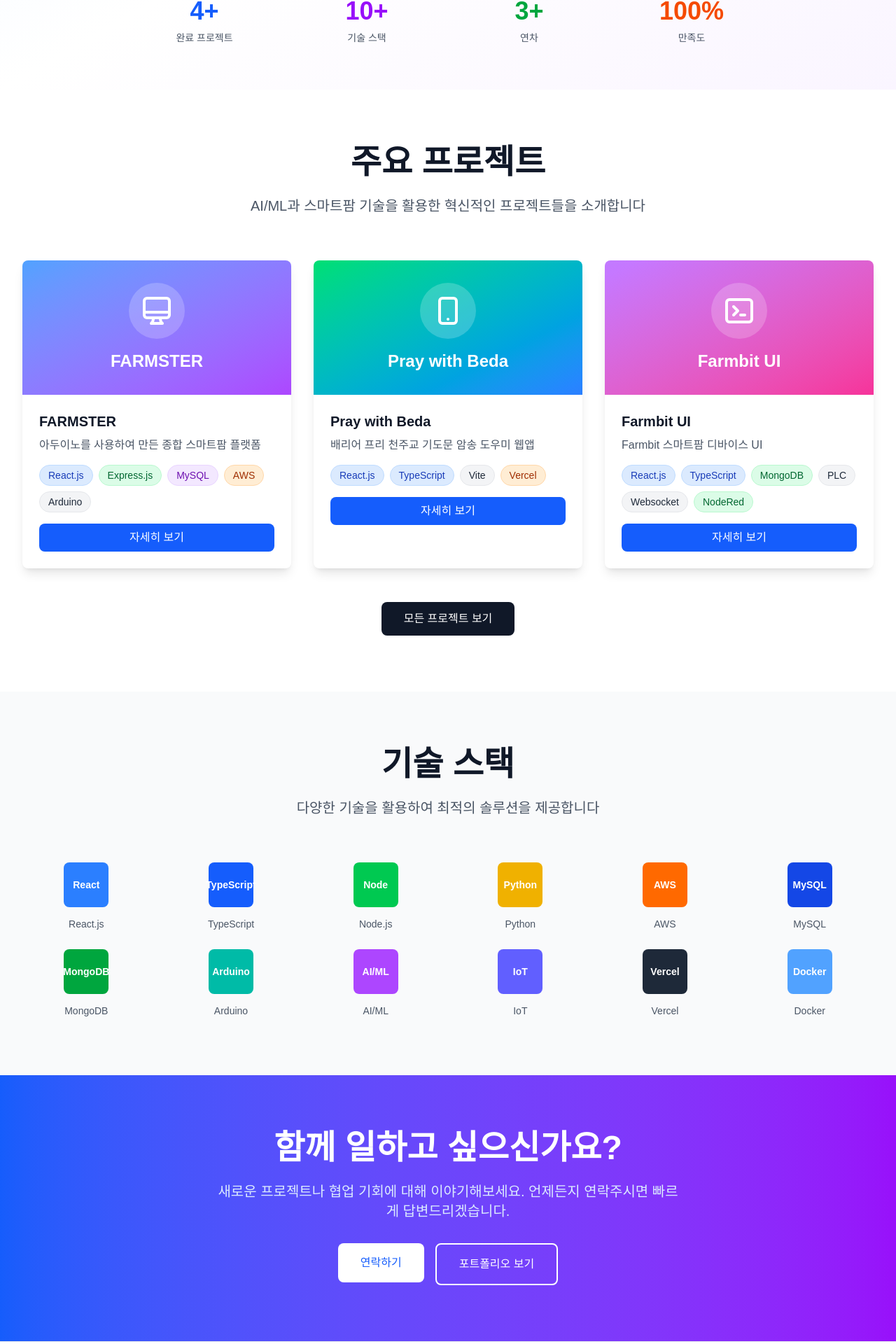
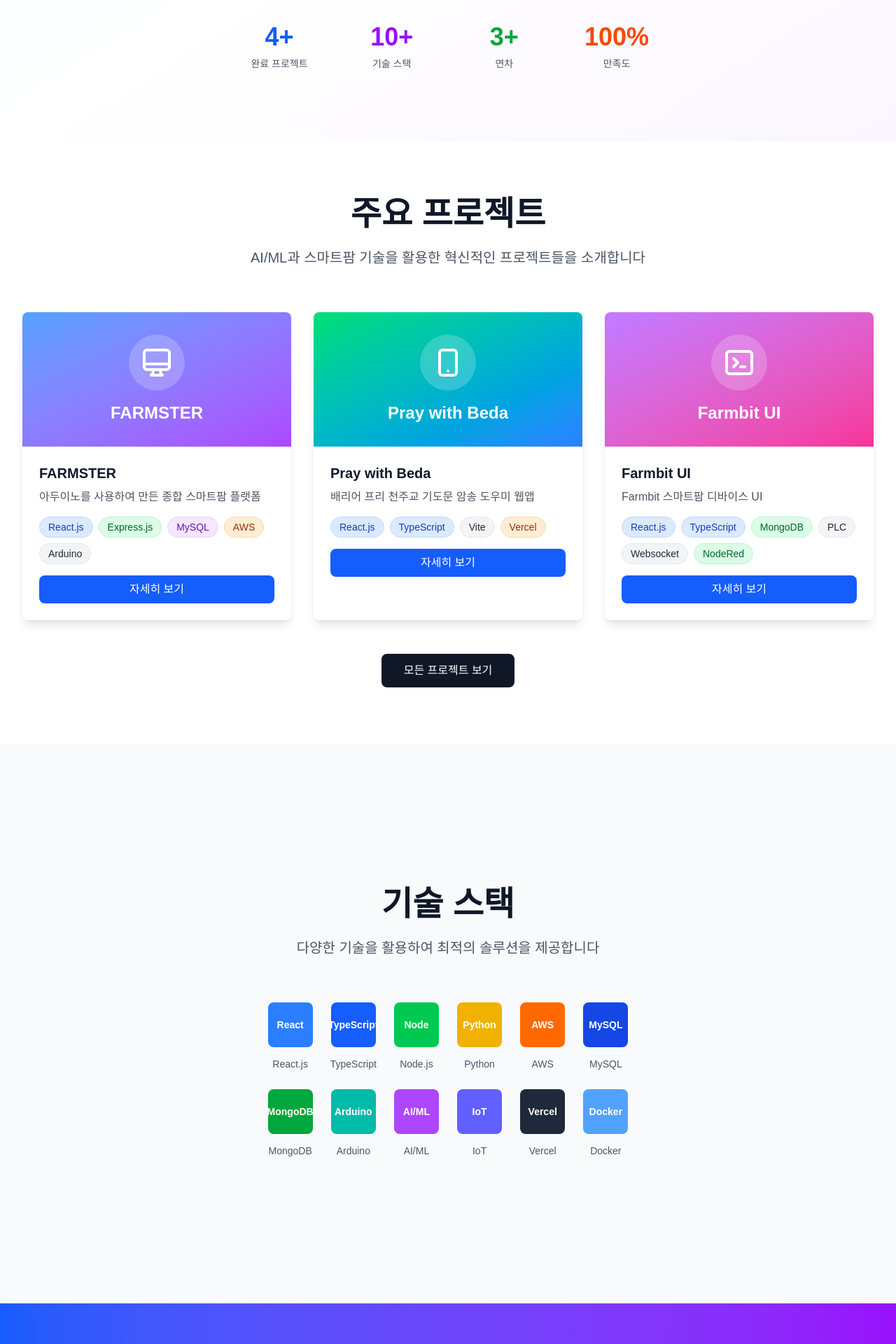
Before and after one commit to ej-rarus/leeeunjae.com, a Next.js app: page / in a window 1280 px wide. Shown: the part 598-2518 px from the top of the page at 70% size. Built offline with nearby package versions, Linux system fonts and the light colour scheme.

Commit message:
v0.1.2 홈 페이지 레이아웃 개선: ScrollSnapContainer 컴포넌트를 추가하고, 각 섹션에 min-h-screen 클래스를 적용하여 스크롤 스냅 효과를 구현함. 사용자 경험을 향상시키기 위한 디자인 조정.

```diff
--- a/app/page.tsx
+++ b/app/page.tsx
@@ -4,6 +4,7 @@ import type { Metadata } from "next";
 import { projects } from "@/data/projects";
 import ProjectCard from "@/components/shared/ProjectCard";
 import { PortfolioIcon, MobileAppIcon, ApiIcon } from "@/components/shared/ProjectIcons";
+import ScrollSnapContainer from "@/components/shared/ScrollSnapContainer";
 
 export const metadata: Metadata = {
   title: "이은재 닷컴",
@@ -33,11 +34,11 @@ export default function Home() {
   const featuredProjects = projects.slice(0, 3); // 상위 3개 프로젝트만 표시
 
   return (
-    <div className="min-h-screen bg-gray-50 dark:bg-gray-800">
+    <ScrollSnapContainer>
       <Nav />
 
       {/* Hero Section */}
-      <section className="pt-20 pb-16 bg-gradient-to-br from-blue-50 via-white to-purple-50 dark:from-gray-900 dark:via-gray-800 dark:to-gray-900">
+      <section className="min-h-screen pt-20 pb-16 bg-gradient-to-br from-blue-50 via-white to-purple-50 dark:from-gray-900 dark:via-gray-800 dark:to-gray-900 snap-start flex items-center">
         <div className="max-w-7xl mx-auto px-4 sm:px-6 lg:px-8">
           <div className="text-center">
             <div className="mb-8">
@@ -93,7 +94,7 @@ export default function Home() {
       </section>
 
       {/* Featured Projects Section */}
-      <section className="py-20 bg-white dark:bg-gray-800">
+      <section className="min-h-screen py-20 bg-white dark:bg-gray-800 snap-start flex items-center">
         <div className="max-w-7xl mx-auto px-4 sm:px-6 lg:px-8">
           <div className="text-center mb-16">
             <h2 className="text-4xl md:text-5xl font-bold text-gray-900 dark:text-white mb-6">
@@ -131,7 +132,7 @@ export default function Home() {
       </section>
 
       {/* Tech Stack Section */}
-      <section className="py-20 bg-gray-50 dark:bg-gray-900">
+      <section className="min-h-screen py-20 bg-gray-50 dark:bg-gray-900 snap-start flex items-center">
         <div className="max-w-7xl mx-auto px-4 sm:px-6 lg:px-8">
           <div className="text-center mb-16">
             <h2 className="text-4xl md:text-5xl font-bold text-gray-900 dark:text-white mb-6">
@@ -169,7 +170,7 @@ export default function Home() {
       </section>
 
       {/* CTA Section */}
-      <section className="py-20 bg-gradient-to-r from-blue-600 to-purple-600">
+      <section className="min-h-screen py-20 bg-gradient-to-r from-blue-600 to-purple-600 snap-start flex items-center">
         <div className="max-w-4xl mx-auto px-4 sm:px-6 lg:px-8 text-center">
           <h2 className="text-4xl md:text-5xl font-bold text-white mb-6">
             함께 일하고 싶으신가요?
@@ -192,6 +193,6 @@ export default function Home() {
           </div>
         </div>
       </section>
-    </div>
+    </ScrollSnapContainer>
   );
 }
--- /dev/null
+++ b/components/shared/ScrollSnapContainer.tsx
@@ -0,0 +1,80 @@
+"use client";
+
+import { useEffect, useRef, ReactNode } from "react";
+
+interface ScrollSnapContainerProps {
+  children: ReactNode;
+  className?: string;
+}
+
+export default function ScrollSnapContainer({ children, className = "" }: ScrollSnapContainerProps) {
+  const containerRef = useRef<HTMLDivElement>(null);
+  const currentSection = useRef(0);
+  const isScrolling = useRef(false);
+
+  useEffect(() => {
+    const container = containerRef.current;
+    if (!container) return;
+
+    const sections = container.querySelectorAll('section');
+    const totalSections = sections.length;
+
+    const scrollToSection = (sectionIndex: number) => {
+      if (sectionIndex < 0 || sectionIndex >= totalSections) return;
+
+      isScrolling.current = true;
+      currentSection.current = sectionIndex;
+
+      sections[sectionIndex].scrollIntoView({
+        behavior: 'smooth',
+        block: 'start'
+      });
+
+      setTimeout(() => {
+        isScrolling.current = false;
+      }, 1000);
+    };
+
+    const handleWheel = (e: WheelEvent) => {
+      e.preventDefault();
+
+      if (isScrolling.current) return;
+
+      if (e.deltaY > 0) {
+        // 스크롤 다운
+        scrollToSection(currentSection.current + 1);
+      } else {
+        // 스크롤 업
+        scrollToSection(currentSection.current - 1);
+      }
+    };
+
+    const handleKeyDown = (e: KeyboardEvent) => {
+      if (e.key === 'ArrowDown' || e.key === 'PageDown') {
+        e.preventDefault();
+        scrollToSection(currentSection.current + 1);
+      } else if (e.key === 'ArrowUp' || e.key === 'PageUp') {
+        e.preventDefault();
+        scrollToSection(currentSection.current - 1);
+      }
+    };
+
+    container.addEventListener('wheel', handleWheel, { passive: false });
+    window.addEventListener('keydown', handleKeyDown);
+
+    return () => {
+      container.removeEventListener('wheel', handleWheel);
+      window.removeEventListener('keydown', handleKeyDown);
+    };
+  }, []);
+
+  return (
+    <div
+      ref={containerRef}
+      className={`min-h-screen bg-gray-50 dark:bg-gray-800 overflow-y-scroll snap-y snap-mandatory ${className}`}
+      style={{ scrollBehavior: 'smooth' }}
+    >
+      {children}
+    </div>
+  );
+}
```
